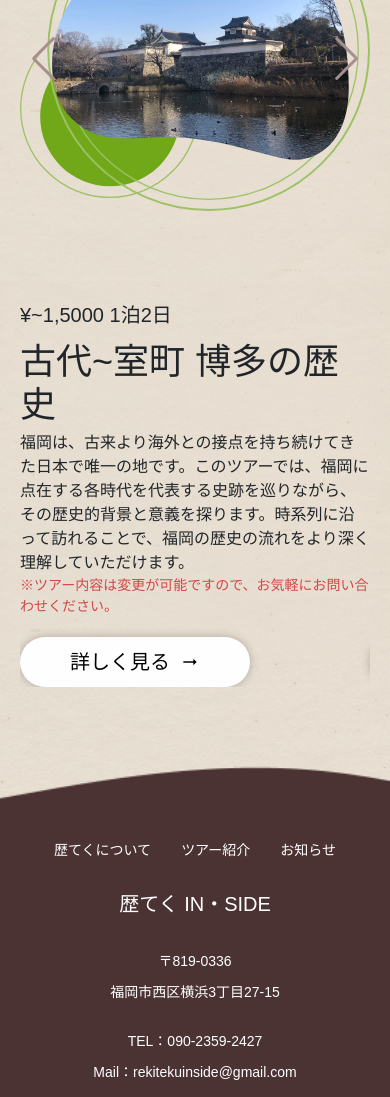
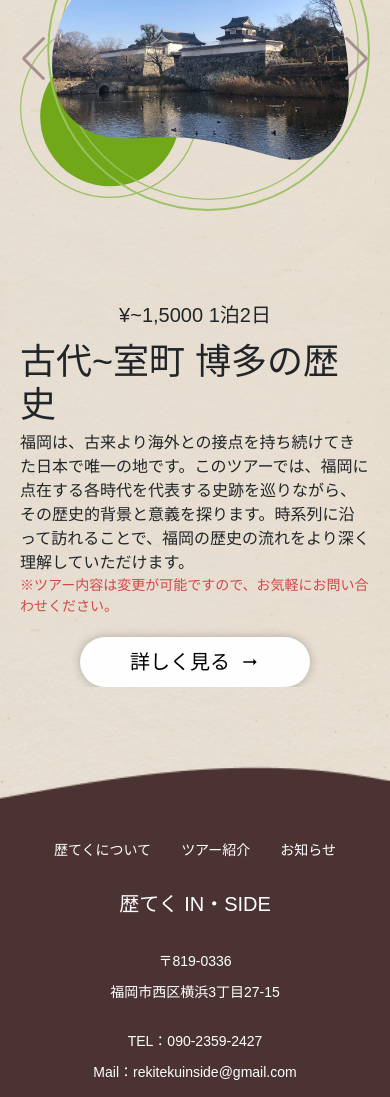
Before and after one commit to huynhnguyen1906/Reki-Teku, a Next.js app: page / in a window 390 px wide. Shown: the part 1763-2860 px from the top of the page. Built offline with nearby package versions, Linux system fonts and the light colour scheme; a web font is replaced by a local one.

Commit message:
refactor: Update Slider.scss to align tour info and adjust swiper button positions

```diff
--- a/styles/componentsStyles/Index/Slider.scss
+++ b/styles/componentsStyles/Index/Slider.scss
@@ -118,6 +118,7 @@
             }
         }
         .tourInfo {
+            align-items: center;
             .toursText {
                 font-size: 16px;
                 padding: 0;
@@ -128,4 +129,10 @@
     .swiper-button-next {
         top: 25%;
     }
+    .swiper-button-prev {
+        left: 0;
+    }
+    .swiper-button-next {
+        right: 0;
+    }
 }
```
